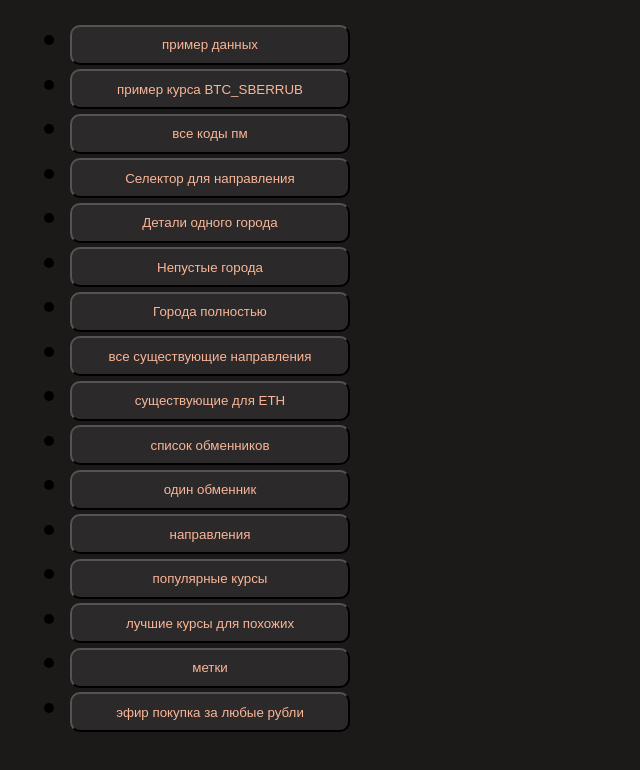
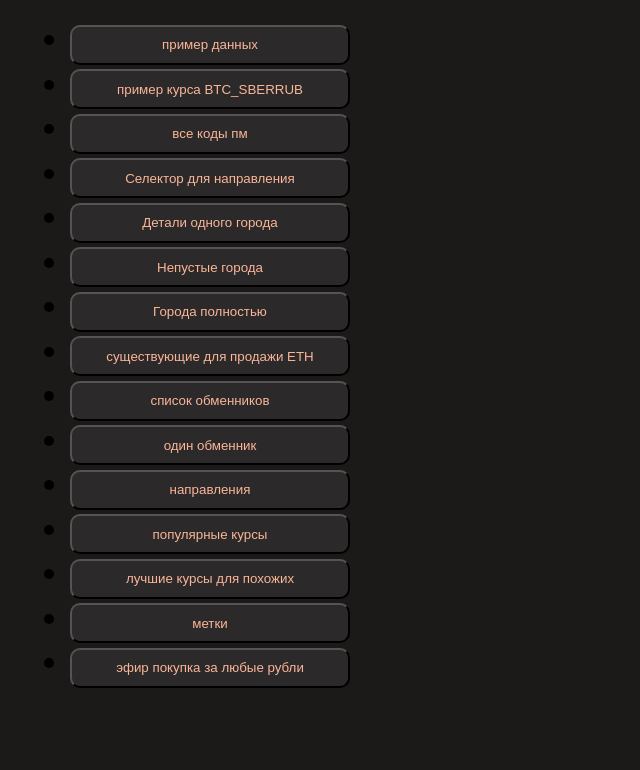
Before and after one commit to p2pie-admin/server, a website: page public/index.html in a window 1280 px wide. Shown: the whole page, without its empty margins (0-640 px from the left). Drawn offline with Linux system fonts and the light colour scheme.

Commit message:
popular -> dirs

```diff
--- a/public/index.html
+++ b/public/index.html
@@ -118,8 +118,9 @@
           </button></a
         >
       </li>
+
       <li>
-        <a href="/possible_pairs" style="color: whitesmoke"
+        <a href="/possible_pairs/give/ETH" style="color: whitesmoke"
           ><button
             style="
               background-color: #2b2929;
@@ -130,23 +131,7 @@
               color: #fab698;
             "
           >
-            все существующие направления
-          </button></a
-        >
-      </li>
-      <li>
-        <a href="/possible_pairs/ETH" style="color: whitesmoke"
-          ><button
-            style="
-              background-color: #2b2929;
-              width: 280px;
-              height: 40px;
-              padding: 10px;
-              border-radius: 10px;
-              color: #fab698;
-            "
-          >
-            существующие для ETH
+            существующие для продажи ETH
           </button></a
         >
       </li>
```
Also changed, not shown: src/index.ts (+6 -4 lines), src/possiblePairs.ts (+4 -5 lines), 1 other file.
